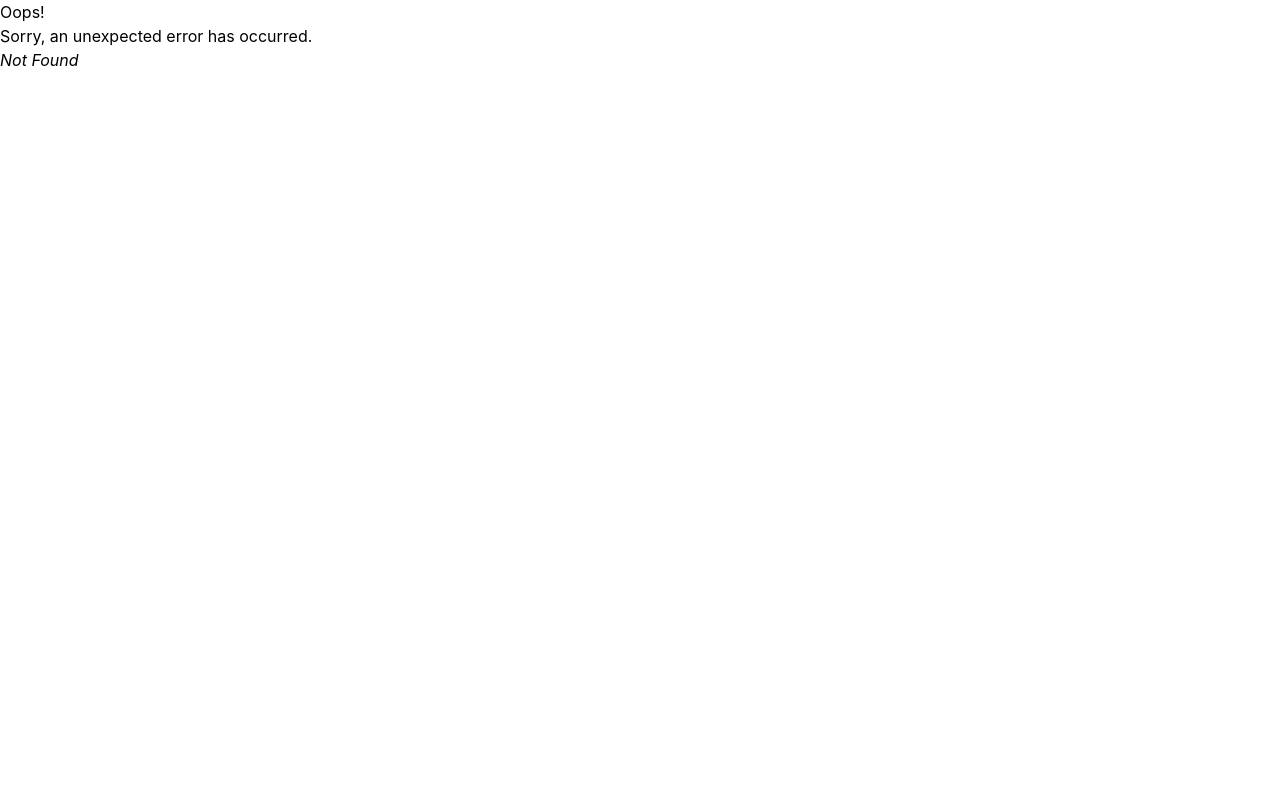
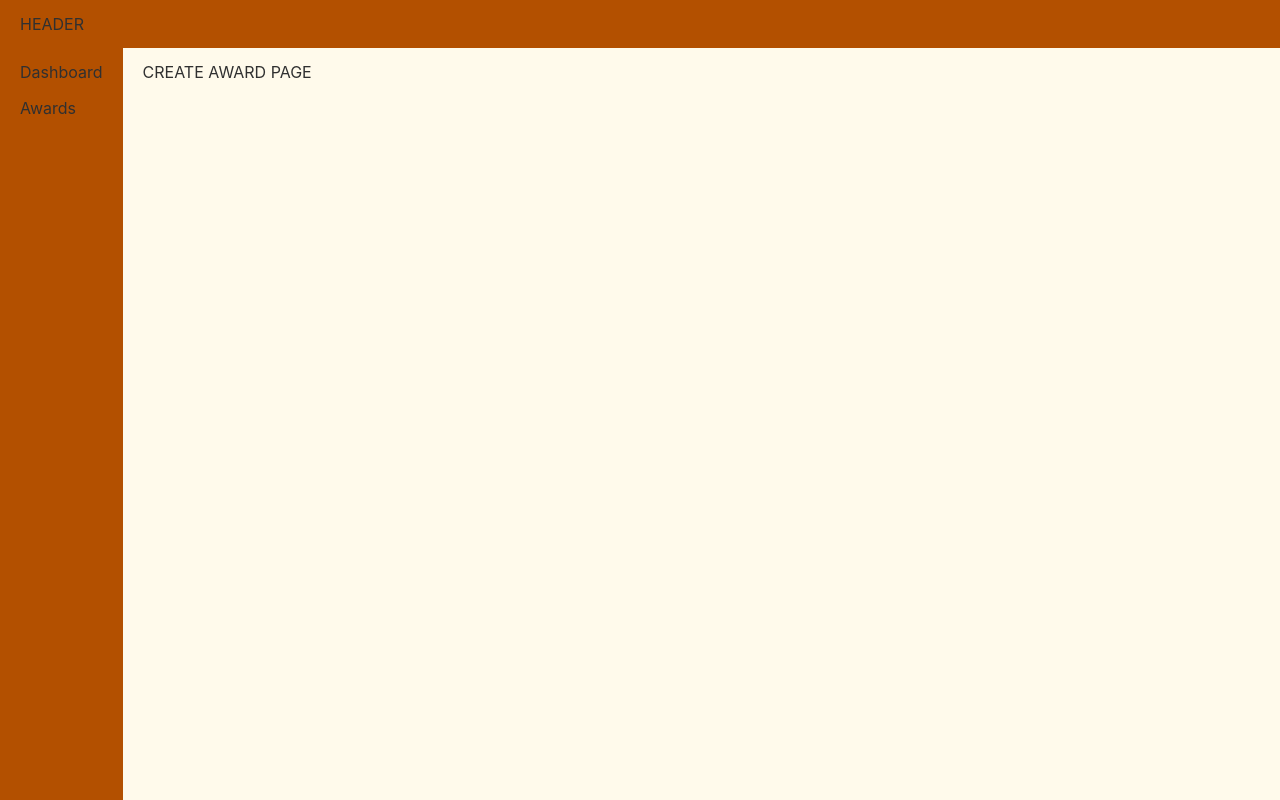
Before and after one commit to Talpx1/EnjoyCooking_Frontend, a React (Vite) app: page /backoffice/award/create in a window 1280 px wide. Before the commit this address had no page. Built offline with nearby package versions, Linux system fonts and the light colour scheme.

Commit message:
Improved core fetching and response handling

```diff
--- a/package.json
+++ b/package.json
@@ -10,11 +10,9 @@
   },
   "dependencies": {
     "localforage": "^1.10.0",
-    "match-sorter": "^6.3.1",
     "react": "^18.2.0",
     "react-dom": "^18.2.0",
-    "react-router-dom": "^6.8.0",
-    "sort-by": "^1.2.0"
+    "react-router-dom": "^6.8.0"
   },
   "devDependencies": {
     "@types/react": "^18.0.24",
--- a/src/components/layouts/backoffice/components/SideMenu.tsx
+++ b/src/components/layouts/backoffice/components/SideMenu.tsx
@@ -5,8 +5,8 @@ export default function SideMenu() {
         <aside className="py-3 px-5 bg-ec-brick max-h-full overflow-y-scroll">
             <nav>
                 <ul className="flex flex-col gap-3">
-                    <li><Link to={`dashboard`}>Dashboard</Link></li>
-                    <li><Link to={`awards`}>Awards</Link></li>
+                    <li><Link to="/backoffice">Dashboard</Link></li>
+                    <li><Link to="award">Awards</Link></li>
                 </ul>
             </nav>
         </aside>
--- a/src/core/core.tsx
+++ b/src/core/core.tsx
@@ -1,4 +1,12 @@
-export async function fetchCore(entity:string){
-    const response = await fetch(`${import.meta.env.EC_CORE_URL}/api/${entity}`);
-    return await response.json();
+export async function fetchCore({entity, entityId=undefined}: {entity:string, entityId?: number }){
+    let url = `${import.meta.env.EC_CORE_URL}/api/${entity}`;
+    if(entityId !== undefined) url = `${url}/${entityId}`;
+
+    const response = await fetch(url);
+
+    if(!response.ok) throw new Error(`${response.status}: ${response.statusText}`);
+
+    const result = await response.json();
+    return result;
+
 }
--- a/src/core/loaders/award.tsx
+++ b/src/core/loaders/award.tsx
@@ -1,5 +1,14 @@
 import { fetchCore } from "../core";
 
 export async function awardsLoader(){
-    return await fetchCore('award');
+    return await fetchCore({
+        entity: 'award'
+    });
 }
+
+export async function awardLoader(id: any){
+    return await fetchCore({
+        entity: 'award',
+        entityId: id
+    });
+}
--- /dev/null
+++ b/src/pages/Awards/create.tsx
@@ -0,0 +1,13 @@
+import { useLoaderData } from 'react-router-dom';
+
+export default function AwardsCreate() {
+    const award: Award = useLoaderData() as Award;
+
+    return (
+        <>
+            <h1>CREATE AWARD PAGE</h1>
+
+            {award!==undefined && JSON.stringify(award)}
+        </>
+    );
+};
--- a/src/pages/Awards.tsx
+++ b/src/pages/Awards/index.tsx
@@ -1,11 +1,11 @@
 import { useLoaderData, Link } from 'react-router-dom';
-import Button from "../components/ui/Button";
+import Button from '../../components/ui/Button';
 
-export default function Awards() {
+export default function AwardsIndex() {
     const awards: PaginatedData<Award> = useLoaderData() as PaginatedData<Award>;
     return (
         <>
-            <Link to={`/award/create`}><Button label="Add Award" type="button"/></Link>
+            <Link to="create"><Button label="Add Award" type="button"/></Link>
             <div>
                 { awards.data.length > 0 ? awards.data.map((award) => <div key={award.id}>{award.name}</div>) : 'No Awards yet!' }
             </div>
--- a/src/routes.tsx
+++ b/src/routes.tsx
@@ -1,33 +1,25 @@
 import Dashboard from './pages/Dashboard';
 import ErrorPage from './pages/ErrorPage';
-import Awards from './pages/Awards';
-import { awardsLoader } from './core/loaders/award';
+import { awardLoader, awardsLoader } from './core/loaders/award';
 import BackofficeLayout from './components/layouts/backoffice/BackofficeLayout';
 import PublicLayout from './components/layouts/public/PublicLayout';
+import { Route } from 'react-router-dom';
+import AwardsIndex from './pages/Awards/index';
+import AwardsCreate from './pages/Awards/create';
 
-export const routes = [
-    //backoffice
-    {
-        path: "/backoffice",
-        element: <BackofficeLayout />,
-        errorElement: <ErrorPage />,
-        children:[
-            {
-                path: "awards",
-                element: <Awards />,
-                loader: awardsLoader
-            },
-            {
-                path: "dashboard",
-                element: <Dashboard />,
-            },
-        ]
-    },
-    //public
-    {
-        path: "/",
-        element: <PublicLayout />,
-        errorElement: <ErrorPage />,
-        children:[]
-    },
-]
+export const routes = (
+    <>
+        {/* back-office */}
+        <Route path="backoffice" element={<BackofficeLayout />} errorElement={<ErrorPage />}>
+            {/* dashboard */}
+            <Route index element={<Dashboard />} />
+            {/* awards */}
+            <Route path="award" element={<AwardsIndex />} loader={awardsLoader} />
+            <Route path="award/create" element={<AwardsCreate />} />
+            <Route path="award/edit/:id" element={<AwardsCreate />} loader={ ({ params }) => awardLoader(params.id)}/>
+        </Route>
+
+        {/* public */}
+        <Route path="/" element={<PublicLayout />} errorElement={<ErrorPage />}></Route>
+    </>
+);
```
Also changed, not shown: src/main.tsx (+5 -6 lines), 1 other file (tests, documents, lock files or other folders).
